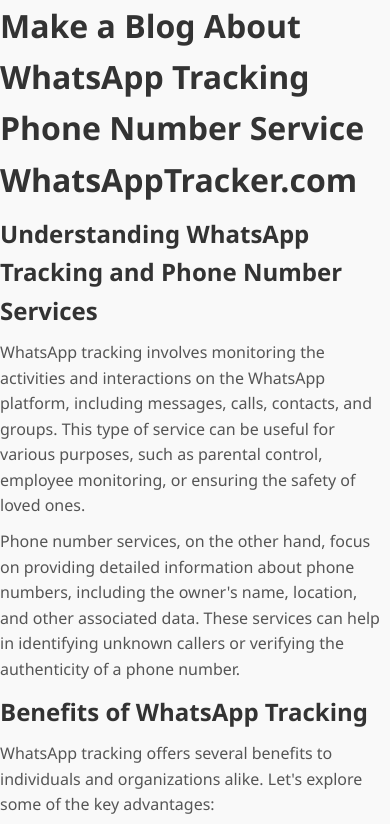
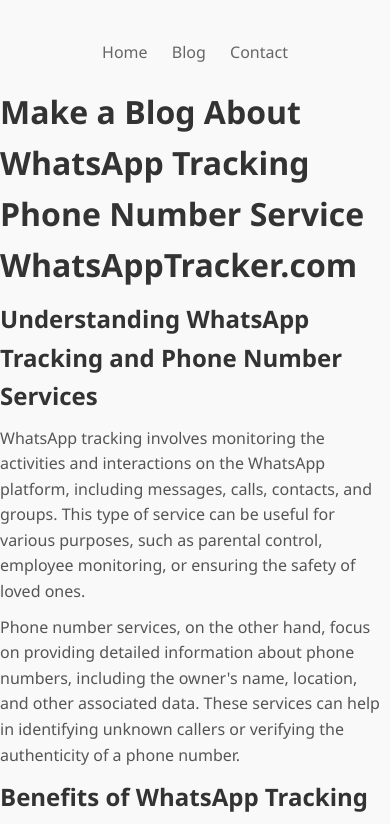
Before and after one commit to torqaine/whatsapptracker.com, a plain HTML site: page blog/Track WhatsApp Phone number.html in a window 390 px wide. Shown: the top 824 px of the page. Drawn offline with Linux system fonts and the light colour scheme.

Commit message:
Update Track WhatsApp Phone number.html

```diff
--- a/blog/Track WhatsApp Phone number.html
+++ b/blog/Track WhatsApp Phone number.html
@@ -4,7 +4,18 @@
   <link rel="stylesheet" type="text/css" href="style.css">
   <title>Make a Blog About WhatsApp Tracking Phone Number Service WhatsAppTracker.com</title>
 </head>
+
 <body>
+
+  <header>
+    <nav>
+      <ul>
+        <li><a href="http://whatsapptracker.com">Home</a></li>
+        <li><a href="http://whatsapptracker.com/blog">Blog</a></li>
+        <li><a href="http://whatsapptracker.com/contact.html">Contact</a></li>
+      </ul>
+    </nav>
+  </header>
   <h1>Make a Blog About WhatsApp Tracking Phone Number Service WhatsAppTracker.com</h1>
 
   <h2>Understanding WhatsApp Tracking and Phone Number Services</h2>
@@ -96,4 +107,12 @@
   <p>WhatsAppTracker.com relies on a stable internet connection and device compatibility. Ensure the target device has an internet connection and meets the necessary requirements for optimal tracking experience.</p>
 
 </body>
+
+
+  <footer>
+    <p>&copy; 2023 WhatsAppTracker.com. All rights reserved.</p>
+  </footer>
+</body>
 </html>
+
+</html>
```
